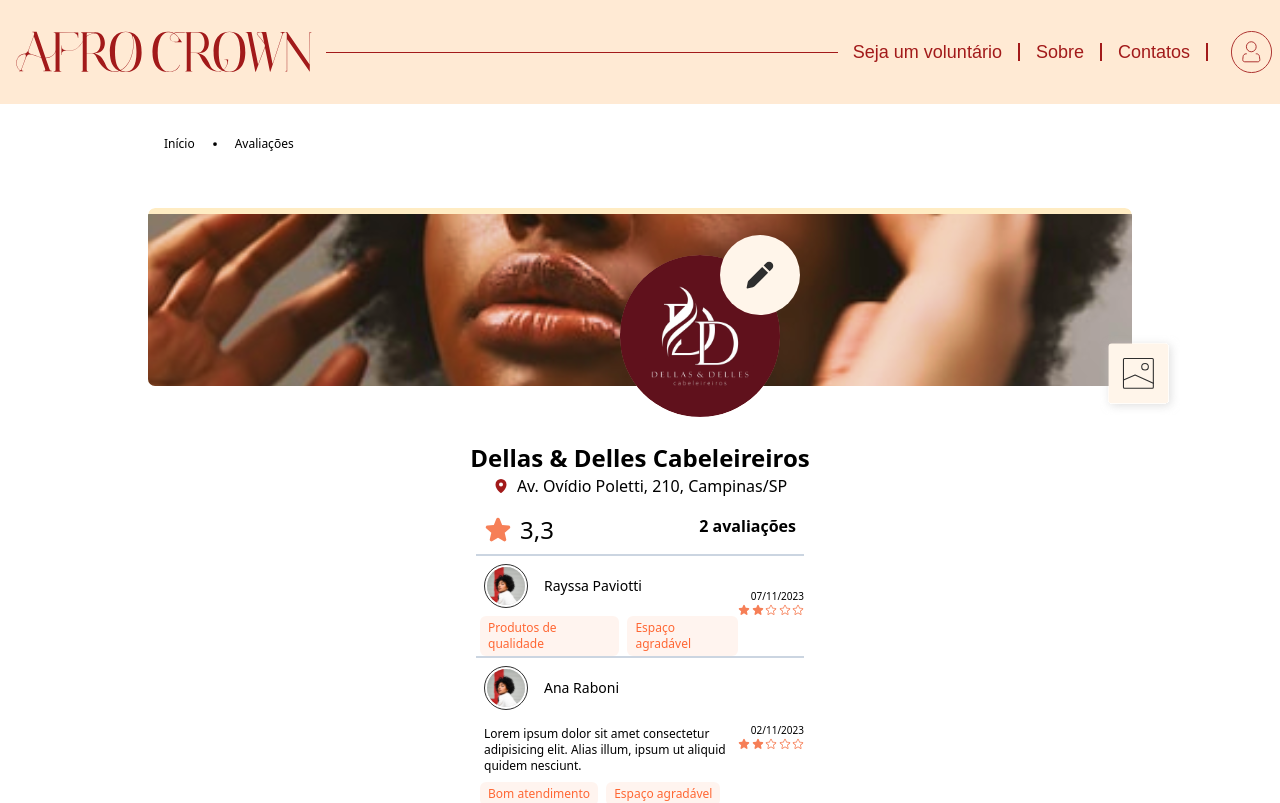
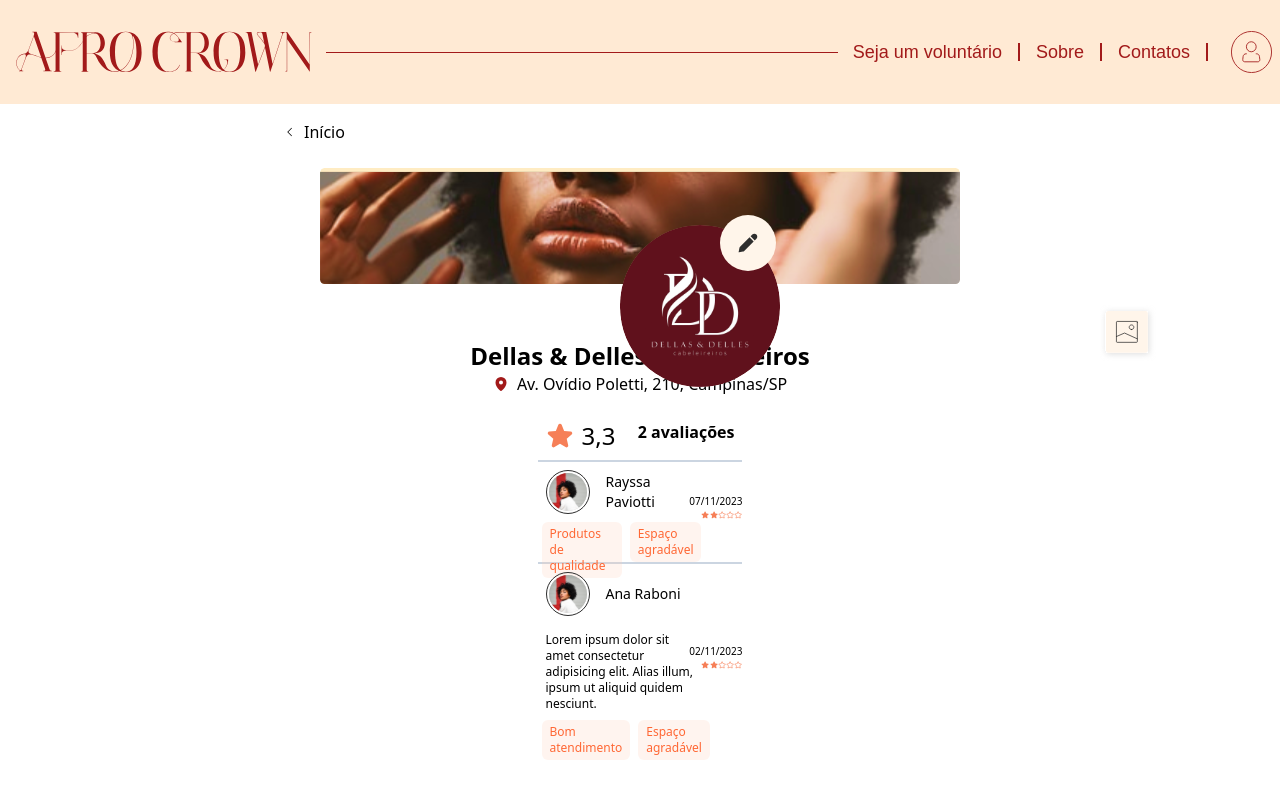
Before and after one commit to Afro-Crown/acw-admin-web, a Next.js app: page /reviews in a window 1280 px wide. Shown: the top 803 px of the page. Built offline with nearby package versions, Linux system fonts and the light colour scheme; a web font is replaced by a local one.

Commit message:
fix: responsividade

```diff
--- a/src/app/home/components/nav-menu.tsx
+++ b/src/app/home/components/nav-menu.tsx
@@ -2,11 +2,14 @@
 import userIconMenu from "../../../../public/nav-menu-user-icon.svg";
 import scheduleIconMenu from "../../../../public/schedule-icon-menu.svg";
 import Image from "next/image";
+import Link from "next/link";
 
 const NavMenu = () => {
   return (
-    <div className="rounded-md p-3 bg-white lg:w-[279px] lg:h-[344px] text-gray-600 absolute lg:top-[100px] lg:left-[1150px] md:left-[500px] md:top-[50px]">
+    <div className="rounded-md p-3 bg-white lg:w-[279px] lg:h-[344px] top-[60px] left-[180px] text-gray-600 absolute lg:top-[100px] lg:left-[1150px] md:left-[500px] md:top-[50px]">
       <h2 className="w-full flex items-start text-xl pl-2 py-4">Olá, Dellas &...</h2>
+
+      <Link href={'/reviews'}>
         <button className="flex items-center w-full p-4 justify-between hover:bg-gray-50">
           <div className="flex items-center gap-2">
             <Image alt="user icon" src={userIconMenu} />
@@ -14,6 +17,7 @@
           </div>
           <CaretRight />
         </button>
+      </Link>
       <button className="flex items-center w-full p-4 justify-between hover:bg-gray-50">
         <div className="flex items-center gap-2">
         <Image alt="user icon" src={scheduleIconMenu} />
--- a/src/app/home/page.tsx
+++ b/src/app/home/page.tsx
@@ -24,16 +24,12 @@
           <section className="h-full w-full bg-slate-50 flex justify-center">
             <div className="w-[984px] h-full">
               <div className="h-[15%] flex flex-row justify-between md:px-16 md:text-xs ">
-                <div className="text-black text-xs md:text-base lg:text-base md:flex lg:flex hidden md:flex-row lg:flex-row items-center h-full lg:px-4">
-                  <span>Início</span>
+                <div className="text-black text-xs md:text-base lg:text-base flex pl-16 md:pl-2 lg:pl-2 flex-row items-center h-full lg:px-4">
+                  <Link href={'../home'}><span>Início</span></Link>
                   <Dot size={40} />
                   <span>Agendamentos</span>
-                  <Dot size={40} />
-                  <Link href={'../services'}><span>Serviços</span></Link>
-                  <Dot size={40} />
-                  <Link href={'../reviews'}><span>Avaliações</span></Link>
                 </div>
-                <div className="h-full flex items-center">
+                <div className="h-full flex items-center pr-10 md:pr-2 lg:pr-2">
                   <Image alt="Cadastro em análise" src={analiseTag} />
                 </div>
               </div>
--- a/src/app/reviews/components/profile-cover.tsx
+++ b/src/app/reviews/components/profile-cover.tsx
@@ -11,22 +11,22 @@
     <main>
       <div className="w-full pb-8">
         <Image
-          className="absolute left-[140px] top-[160px] md:top-[190px] md:left-[300px] lg:left-[620px] lg:top-[255px] w-28 md:w-40"
+          className="absolute left-[140px] top-[110px] md:top-[130px] md:left-[300px] lg:left-[620px] lg:top-[225px] w-28 md:w-40"
           alt="imagem do perfil do salão"
           src={userImage}
         />
         <button>
           <Image
-            className="absolute left-[210px] top-[150px] md:left-[400px] lg:left-[720px] lg:top-[235px] w-10 md:w-20 lg:w-20"
+            className="absolute left-[210px] top-[100px] md:left-[400px] md:top-[120px] lg:left-[720px] lg:top-[215px] w-10 md:w-14 lg:w-14"
             alt="ícone mudar foto do usuário"
             src={changeUser}
 
           />
         </button>
-        <Image alt="Imagem de fundo do perfil" src={profileBg} />
+        <Image alt="Imagem de fundo do perfil" src={profileBg} className="max-w-screen-sm" />
         <button>
           <Image
-            className="absolute left-[330px] top-[210px] md:left-[640px] md:top-[260px] lg:left-[1100px] lg:top-[335px] w-10 md:w-20 lg:w-20"
+            className="absolute left-[330px] top-[170px] md:left-[650px] md:top-[220px] lg:left-[1100px] lg:top-[305px] w-10 md:w-14 lg:w-14"
             alt="ícone mudar fundo"
             src={changeBgUser}
           />
--- a/src/app/reviews/page.tsx
+++ b/src/app/reviews/page.tsx
@@ -2,9 +2,9 @@
 
 import Footer from "@/app/home/components/footer";
 import Header from "@/app/home/components/header";
-import { CaretRight, Dot, Star } from "@phosphor-icons/react";
+import { CaretLeft, CaretRight, Dot, Star } from "@phosphor-icons/react";
 import Link from "next/link";
-import userIcon from '../../../public/profile-img-review.svg';
+import userIcon from "../../../public/profile-img-review.svg";
 import Image from "next/image";
 import ProfileReviewsCover from "./components/profile-cover";
 
@@ -13,25 +13,23 @@
     <main className="h-screen w-full">
       <Header />
       <section className="h-full w-full bg-white flex flex-col items-center">
-        <div className="w-[984px] h-[10%] flex justify-between">
-          <div className="text-black text-xs flex flex-row items-center pl-4">
-            <Link href={"../home"}>
-              <span>Início</span>
-            </Link>
-            <Dot size={40} />
-            <Link href={""}>
-              <span>Avaliações</span>
-            </Link>
+        <div className="w-[984px] h-10 flex justify-between">
+          <div className="h-14 flex flex-row justify-between px-64 md:px-32 md:text-xs">
+            <div className="text-black text-sm md:text-base lg:text-base flex pl-16 md:pl-2 lg:pl-2 flex-row items-center h-full lg:px-4">
+              <Link href={"../home"}>
+                <span className="flex items-center gap-2"><CaretLeft size={12} /> Início</span>
+              </Link>
+            </div>
           </div>
         </div>
         <main className="flex flex-col items-center">
           <div>
             <ProfileReviewsCover />
           </div>
-          <nav className="mt-4 w-4/12">
+          <nav className="mt-4 p-2 w-full md:w-2/4 lg:w-4/12">
             <div className="flex flex-row justify-between w-full px-2">
               <div className="flex items-center gap-2">
-                <Star weight="fill" color="#F67F57" size={28}/>
+                <Star weight="fill" color="#F67F57" size={28} />
                 <span className="text-2xl text-black">3,3</span>
               </div>
               <div className="text-black font-semibold">
@@ -46,18 +44,22 @@
                   <span>Rayssa Paviotti</span>
                 </div>
                 <div className="h-8 flex gap-2 pl-1">
-                  <div className="rounded-md bg-[#FFC8AF] bg-opacity-20 text-[#FF6734] text-xs px-2 h-fit py-1 flex items-center w-fit">Produtos de qualidade</div>
-                  <div className="rounded-md bg-[#FFC8AF] bg-opacity-20 text-[#FF6734] text-xs px-2 h-fit py-1 flex items-center w-fit">Espaço agradável</div>
+                  <div className="rounded-md bg-[#FFC8AF] bg-opacity-20 text-[#FF6734] text-xs px-2 h-fit py-1 flex items-center w-fit">
+                    Produtos de qualidade
+                  </div>
+                  <div className="rounded-md bg-[#FFC8AF] bg-opacity-20 text-[#FF6734] text-xs px-2 h-fit py-1 flex items-center w-fit">
+                    Espaço agradável
+                  </div>
                 </div>
               </div>
               <div className="w-[20%] text-black text-[10px] flex flex-col justify-center items-end">
                 <span>07/11/2023</span>
                 <div className="flex w-full justify-between">
-                  <Star weight="fill" color="#F67F57" size={12}/>
-                  <Star weight="fill" color="#F67F57" size={12}/>
-                  <Star weight="regular" color="#F67F57" size={12}/>
-                  <Star weight="regular" color="#F67F57" size={12}/>
-                  <Star weight="regular" color="#F67F57" size={12}/>
+                  <Star weight="fill" color="#F67F57" size={12} />
+                  <Star weight="fill" color="#F67F57" size={12} />
+                  <Star weight="regular" color="#F67F57" size={12} />
+                  <Star weight="regular" color="#F67F57" size={12} />
+                  <Star weight="regular" color="#F67F57" size={12} />
                 </div>
               </div>
             </div>
@@ -70,22 +72,27 @@
                 </div>
                 <div className="text-black text-xs">
                   <p className="p-2">
-                    Lorem ipsum dolor sit amet consectetur adipisicing elit. Alias illum, ipsum ut aliquid quidem nesciunt.
+                    Lorem ipsum dolor sit amet consectetur adipisicing elit.
+                    Alias illum, ipsum ut aliquid quidem nesciunt.
                   </p>
                 </div>
                 <div className="h-8 flex gap-2 pl-1">
-                  <div className="rounded-md bg-[#FFC8AF] bg-opacity-20 text-[#FF6734] text-xs px-2 h-fit py-1 flex items-center w-fit">Bom atendimento</div>
-                  <div className="rounded-md bg-[#FFC8AF] bg-opacity-20 text-[#FF6734] text-xs px-2 h-fit py-1 flex items-center w-fit">Espaço agradável</div>
+                  <div className="rounded-md bg-[#FFC8AF] bg-opacity-20 text-[#FF6734] text-xs px-2 h-fit py-1 flex items-center w-fit">
+                    Bom atendimento
+                  </div>
+                  <div className="rounded-md bg-[#FFC8AF] bg-opacity-20 text-[#FF6734] text-xs px-2 h-fit py-1 flex items-center w-fit">
+                    Espaço agradável
+                  </div>
                 </div>
               </div>
               <div className="w-[20%] text-black text-[10px] flex flex-col justify-center items-end">
                 <span>02/11/2023</span>
                 <div className="flex w-full justify-between">
-                  <Star weight="fill" color="#F67F57" size={12}/>
-                  <Star weight="fill" color="#F67F57" size={12}/>
-                  <Star weight="regular" color="#F67F57" size={12}/>
-                  <Star weight="regular" color="#F67F57" size={12}/>
-                  <Star weight="regular" color="#F67F57" size={12}/>
+                  <Star weight="fill" color="#F67F57" size={12} />
+                  <Star weight="fill" color="#F67F57" size={12} />
+                  <Star weight="regular" color="#F67F57" size={12} />
+                  <Star weight="regular" color="#F67F57" size={12} />
+                  <Star weight="regular" color="#F67F57" size={12} />
                 </div>
               </div>
             </div>
```
Also changed, not shown: src/app/home/components/header.tsx (+34 -31 lines). Lines whose indentation alone changed are shown as unchanged.
